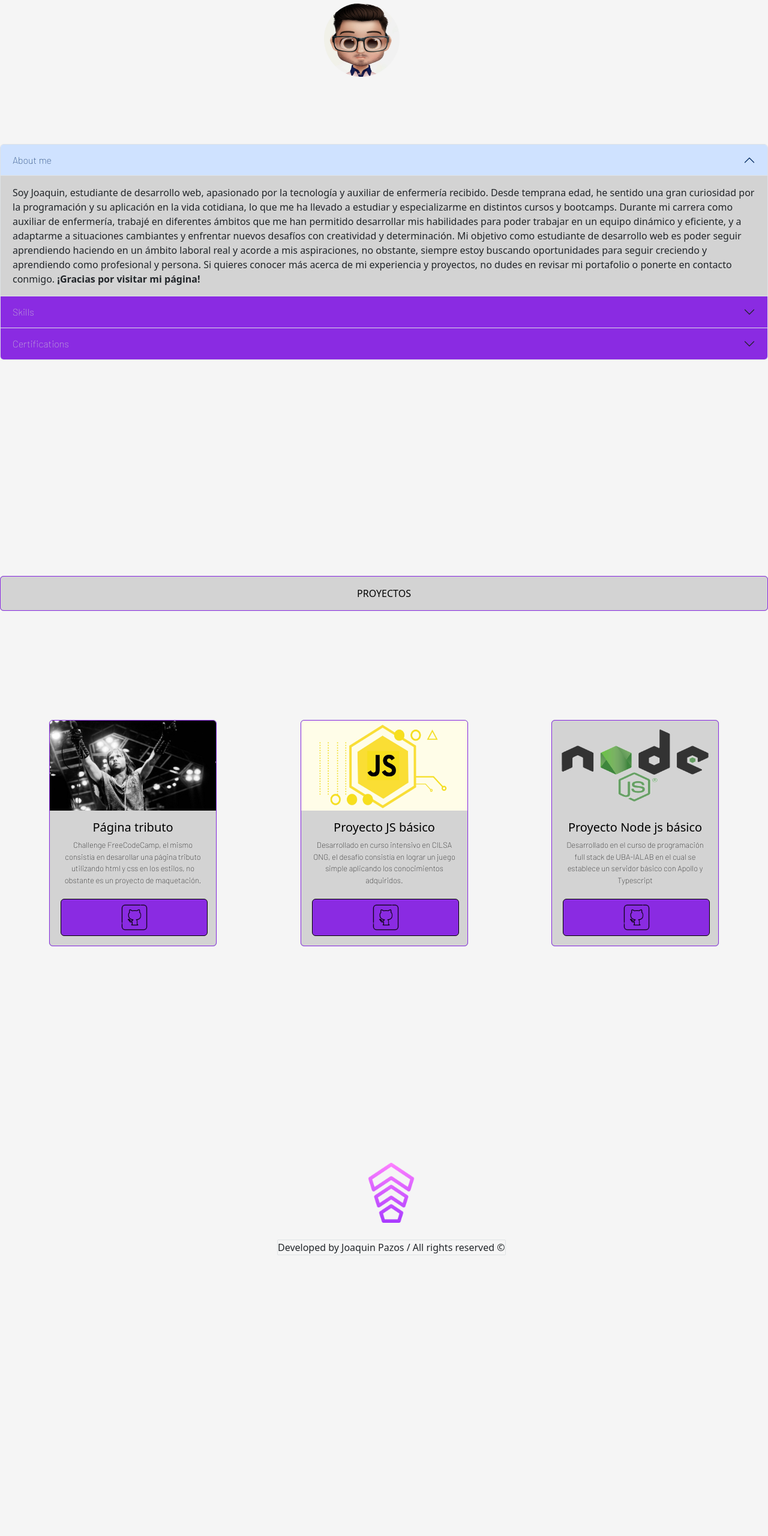
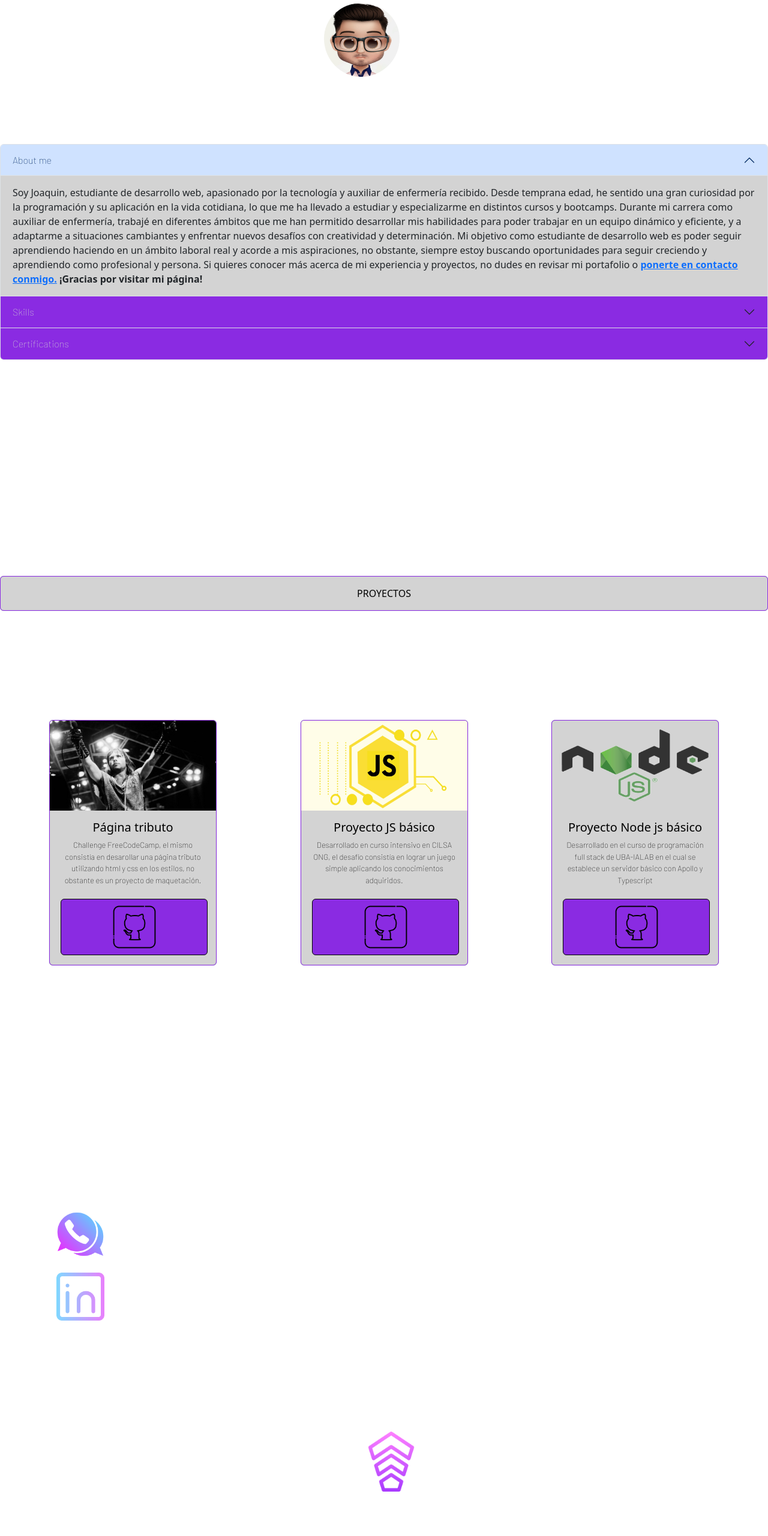
Before and after one commit to JoaquinPazos18/Portfolio, a website: page index.html in a window 1280 px wide. Shown: the top 2560 px of the page at 60% size. Before the commit the page ends 2091 px from the top, so only its background shows below. Drawn offline with nearby package versions, Linux system fonts and the light colour scheme; a script that the page names is missing.

Commit message:
añadida seccion de contacto

```diff
--- a/estilos.css
+++ b/estilos.css
@@ -96,12 +96,13 @@ background: lightgray;
 
 .card{
   border-color: blueviolet;
-  background-color: lightgray;
+  background-color: lightgrey;
 }
 
 .git{
-  width: 3em;
-  height: 3em;
+  width: 10vh;
+  height: 10vh;
+
 }
 
 
@@ -292,3 +293,8 @@ background: lightgray;
   transform: translateY(5px);
   /* move the element down by 5px (it will stay in place because it's attached to the element that also moves up 5px) */
 }
+
+.contacto{
+  position: relative;
+  top: 50vh;
+}
--- a/index.html
+++ b/index.html
@@ -26,7 +26,7 @@
 
 
 
-<body onload="animarTexto()">
+<body>
    <!--NAVIGATION -->
     <div class="accordion" id="accordionExample">
   <div class="accordion-item">
@@ -43,7 +43,7 @@ Durante mi carrera como auxiliar de enfermería, trabajé en diferentes ámbitos
 
 Mi objetivo como estudiante de desarrollo web es poder seguir aprendiendo haciendo en un ámbito laboral real y acorde a mis aspiraciones, no obstante, siempre estoy buscando oportunidades para seguir creciendo y aprendiendo como profesional y persona.
 
-Si quieres conocer más acerca de mi experiencia y proyectos, no dudes en revisar mi portafolio o ponerte en contacto conmigo. <b>¡Gracias por visitar mi página!</b>  </article>
+Si quieres conocer más acerca de mi experiencia y proyectos, no dudes en revisar mi portafolio o <a href="#contactar"><b>ponerte en contacto conmigo.</a></b> <b>¡Gracias por visitar mi página!</b>  </article>
 
 
       </div>
@@ -176,10 +176,24 @@ Si quieres conocer más acerca de mi experiencia y proyectos, no dudes en revisa
 
 <div class="container-sm switch">
    <div>
-      <dark-mode-toggle id="dark-mode-toggle-1"legend="Tema activo"appearance="toggle"dark="Oscuro"light="Claro"remember="Stay this">
+      <dark-mode-toggle id="dark-mode-toggle-1"legend=""appearance="toggle"dark="Oscuro"light="Claro"remember="Stay this">
       </dark-mode-toggle>
       </div>
     </div>
+
+
+
+
+<div class="container-sm contacto">
+  <div class="col-sm-4 col-md-4 col-lg-4">
+<a name="contactar"></a>
+    <a href="https://api.whatsapp.com/send?phone=542216284375" target="_blank"><img class="git hvr-float-shadow
+    " src="./images/mensaje-de-telefono.png"/></a><br><br>
+  <div class="col-sm-4 col-md-4 col-lg-4">
+    <a href="https://www.linkedin.com/in/joaquin-pazos/" target="_blank"><img class="git hvr-float-shadow" src="./images/linkedin.png"/></a>
+  </div>
+  </div>
+</div>
 
 
 
--- a/index.js
+++ b/index.js
@@ -3,6 +3,8 @@
 window.onload = ()=>{
     const elevator = new Elevator({
       element: document.querySelector(".sube"),
-      duration: 6000
+      mainAudio: "./Sounds/bossa.mp3",
+      endAudio: "./Sounds/fm-elevator-bell-41820.mp3",
+      duration: 9000
     });
 };
--- a/light.css
+++ b/light.css
@@ -1,3 +1,3 @@
 :root{
-    --background-color: whitesmoke;
+    --background-color: white;
 }
```
Also changed, not shown: dark.css (line endings or trailing spaces), images/linkedin.png (added), images/mensaje-de-telefono.png (added).
